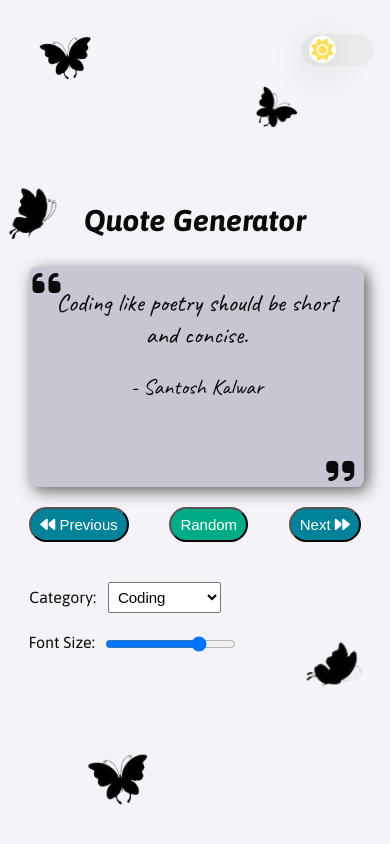
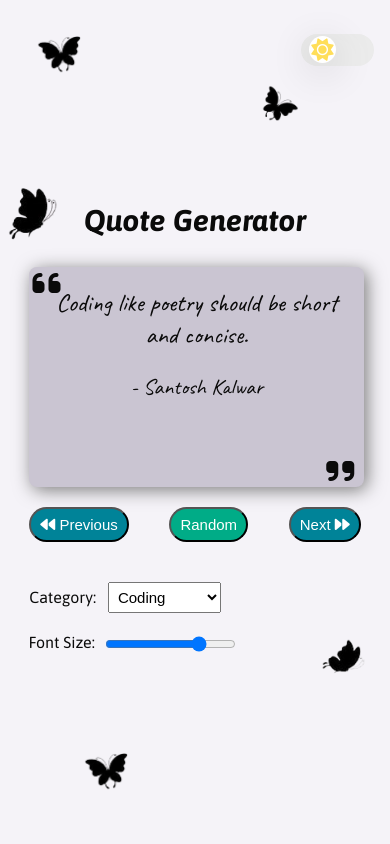
Before and after one commit to Binisha1/QuoteGenerator_task, a plain HTML site: page index.html in a window 390 px wide. Drawn offline with Linux system fonts and the light colour scheme.

Commit message:
refining design

```diff
--- a/styles.css
+++ b/styles.css
@@ -287,6 +287,7 @@ body.darkmode {
 }
 .darkmode .quote-container {
   color: black;
+  box-shadow: 8px 10px 20px rgb(129, 129, 129);
 }
 
 /*responsive*/
@@ -303,7 +304,7 @@ body.darkmode {
     margin-bottom: 20px;
     height: 200px;
     width: 95%;
-    box-shadow: 4px 4px 15px rgb(98, 98, 98);
+    box-shadow: 3px 3px 18px rgb(122, 122, 122);
   }
   i.quote-mark-right {
     position: absolute;
@@ -374,25 +375,25 @@ body.darkmode {
     position: absolute;
     top: 10%;
     right: 23%;
-    height: 6%;
+    height: 5%;
   }
   .butterfly3 {
     position: absolute;
     top: 4%;
     left: 8%;
-    height: 6%;
+    height: 5%;
   }
   .butterfly4 {
     position: absolute;
     top: 75%;
     right: 5%;
-    height: 8%;
+    height: 6%;
   }
   .butterfly5 {
     position: absolute;
     top: 89%;
     left: 20%;
-    height: 7%;
+    height: 5%;
   }
   .darkbutterfly1 {
     position: absolute;
```
